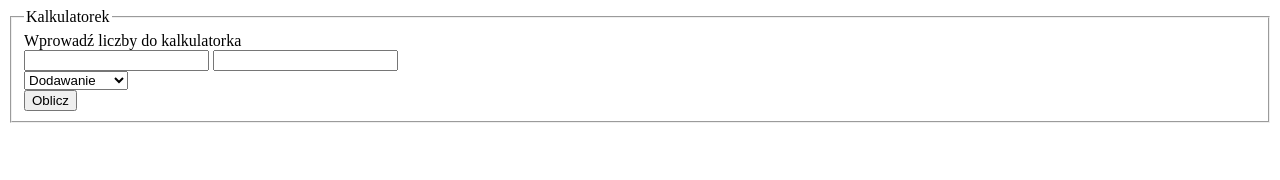
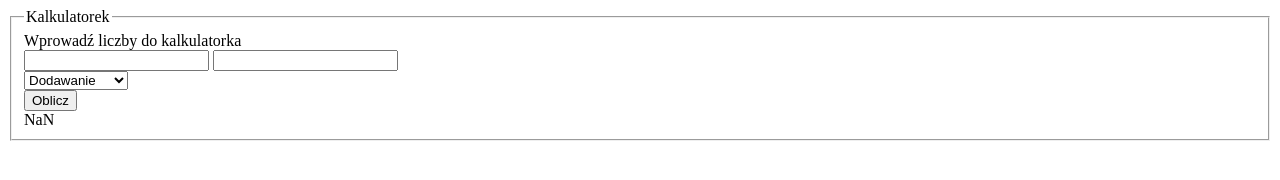
Before and after one commit to PiotrAugustyniak/PWIAI_Wojcieszak, a plain HTML site: page Cwiczenia Java Script 27.09.2019/t3cw6/t3cw6.html in a window 1280 px wide. Both pictures are taken after a click on the button "Oblicz". Drawn offline with Linux system fonts and the light colour scheme.

Commit message:
Poprawiony blad t3cw6 - 04.10.2019

```diff
--- a/Cwiczenia Java Script 27.09.2019/t3cw6/t3cw6.html
+++ b/Cwiczenia Java Script 27.09.2019/t3cw6/t3cw6.html
@@ -28,7 +28,7 @@
               var druga = parseInt(document.getElementById('liczba2').value);
               var wynik = pierwsza+druga;
               document.getElementById('result').innerHTML=wynik;
-      }}
+              }
               if(isNaN(document.getElementById('liczba1').value) || isNaN(document.getElementById('liczba2').value)){
               alert("Musisz podać liczby głupolu...")}
               else if(document.getElementById('wyrazyObliczen').value=="-"){
@@ -36,27 +36,26 @@
               var druga = parseInt(document.getElementById('liczba2').value);
               var wynik = pierwsza-druga;
               document.getElementById('result').innerHTML=wynik;
-      }}
-        else if(document.getElementById('wyrazyObliczen').value=="*"){
+              }
               if(isNaN(document.getElementById('liczba1').value) || isNaN(document.getElementById('liczba2').value)){
               alert("Musisz podać liczby głupolu...")}
-        else{
+              else if(document.getElementById('wyrazyObliczen').value=="*"){
               var pierwsza = parseInt(document.getElementById('liczba1').value);
               var druga = parseInt(document.getElementById('liczba2').value);
               if(druga>0 || druga<0)var wynik = pierwsza*druga;
               else var wynik = 0;
               document.getElementById('result').innerHTML=wynik;
-      }}
-      function dzielenie(){
+              }
               if(isNaN(document.getElementById('liczba1').value) || isNaN(document.getElementById('liczba2').value)){
               alert("Musisz podać liczby głupolu...")}
-        else{
+              else if(document.getElementById('wyrazyObliczen').value=="/"){
               var pierwsza = parseInt(document.getElementById('liczba1').value);
               var druga = parseInt(document.getElementById('liczba2').value);
               if(druga>0 || druga<0)var wynik = pierwsza/druga;
               else var wynik = 0;
               document.getElementById('result').innerHTML=wynik;
-      }}
+              }
+    }
     </script>
   </body>
 </html>
```
Lines whose indentation alone changed are shown as unchanged.
